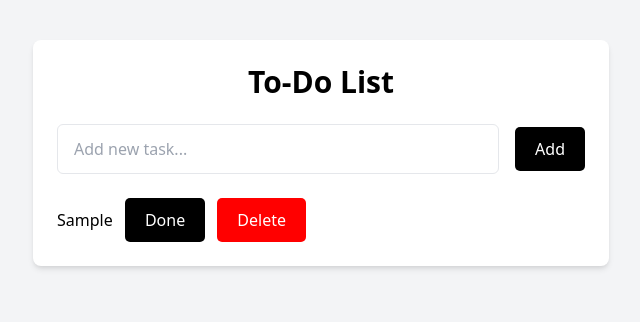
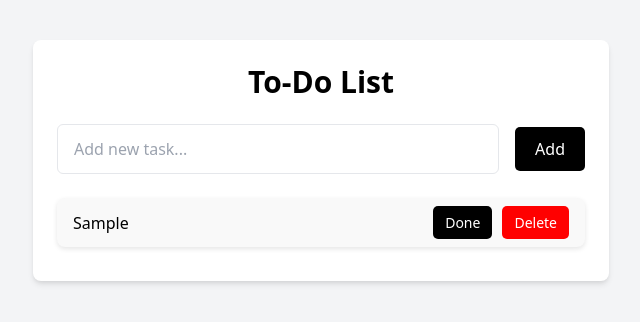
Before and after one commit to Rabianzo/To-Do-Project, a website: page public/index.html in a window 1280 px wide. Both pictures are taken after typing "Sample" into the empty fields and a click on the button "Add". Shown: the whole page, without its empty margins (319-959 px from the left). Drawn offline with nearby package versions, Linux system fonts and the light colour scheme.

Commit message:
Buttons alignment updated

```diff
--- a/public/styles.css
+++ b/public/styles.css
@@ -63,3 +63,78 @@
         font-size: 14px;    /* Adjust font size */
     }
 }
+
+
+/* Container for each task item */
+#task-list li {
+    display: flex;              /* Use flexbox for horizontal layout */
+    justify-content: space-between;  /* Push content (task text) to the left and buttons to the right */
+    align-items: center;        /* Vertically center the content */
+    padding: 8px 16px;          /* Add padding inside each task item */
+    margin-bottom: 10px;        /* Space between task items */
+    background-color: #f9f9f9;  /* Light background for each task */
+    border-radius: 8px;         /* Rounded corners */
+    box-shadow: 0 2px 5px rgba(0, 0, 0, 0.1); /* Subtle shadow for aesthetics */
+}
+
+/* Task text (mark as done) */
+.task-text {
+    flex-grow: 1;               /* Allow task text to take as much space as needed */
+    font-size: 16px;            /* Standard font size */
+}
+
+/* Done button */
+.done-btn {
+    background-color: black;
+    color: white;
+    padding: 6px 12px;          /* Add padding around buttons */
+    border: none;
+    border-radius: 5px;
+    cursor: pointer;
+    font-size: 14px;
+    transition: background-color 0.3s ease;
+    margin-left: 10px;          /* Add space between the task text and Done button */
+}
+
+/* Delete button */
+.delete-btn {
+    background-color: red;
+    color: white;
+    padding: 6px 12px;          /* Add padding around buttons */
+    border: none;
+    border-radius: 5px;
+    cursor: pointer;
+    font-size: 14px;
+    transition: background-color 0.3s ease;
+    margin-left: 10px;          /* Add space between the Done and Delete buttons */
+}
+
+/* Hover effect for Done button */
+.done-btn:hover {
+    background-color: #333;
+}
+
+/* Hover effect for Delete button */
+.delete-btn:hover {
+    background-color: black;
+    transform: translateY(-2px) scale(1.05);
+    box-shadow: 0 5px 10px rgba(0, 0, 0, 0.3);
+}
+
+/* Add button animation (remains unchanged) */
+.add-btn {
+    background-color: black;
+    color: white;
+    padding: 10px 20px;
+    border: none;
+    border-radius: 5px;
+    cursor: pointer;
+    font-size: 16px;
+    transition: transform 0.3s ease, background-color 0.3s ease;
+}
+
+.add-btn:hover {
+    background-color: red;
+    transform: translateY(-2px) scale(1.05);
+    box-shadow: 0 5px 10px rgba(255, 0, 0, 0.3);
+}
```
